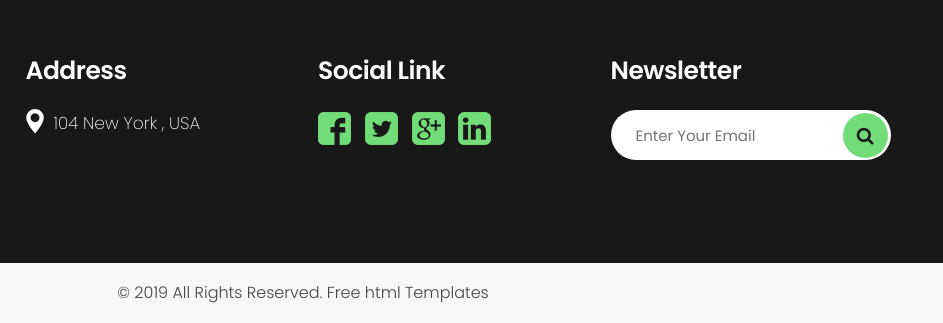
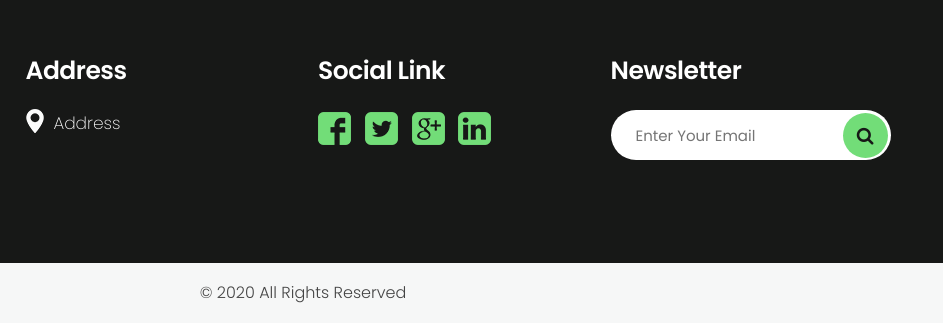
Before and after one commit to ballonsnribbons/ballonsnribbons-ballonsnribbons, a plain HTML site: page about.html in a window 1280 px wide. Shown: the part 2151-2474 px from the top of the page, 337-1280 px from the left. Drawn offline with nearby package versions, Linux system fonts and the light colour scheme.

Commit message:
Add existing file

```diff
--- a/about.html
+++ b/about.html
@@ -201,7 +201,7 @@
                   <div class="address_infor">
                      <p>
                         <span class="icon"><img src="images/location_icon.png" alt="#" /></span>
-                        <span class="addrs">104 New York , USA</span>
+                        <span class="addrs">Address</span>
                      </p>
                   </div>
                </div>
@@ -242,7 +242,7 @@
         <div class="container">
            <div class="row">
              <div class="col-md-12">
-               <p>© 2019 All Rights Reserved. <a href="https://html.design/">Free html Templates</a></p>
+               <p>© 2020 All Rights Reserved</p>
              </div>
            </div>
         </div>
```
Also changed, not shown: index.html (+1 -1 lines).
